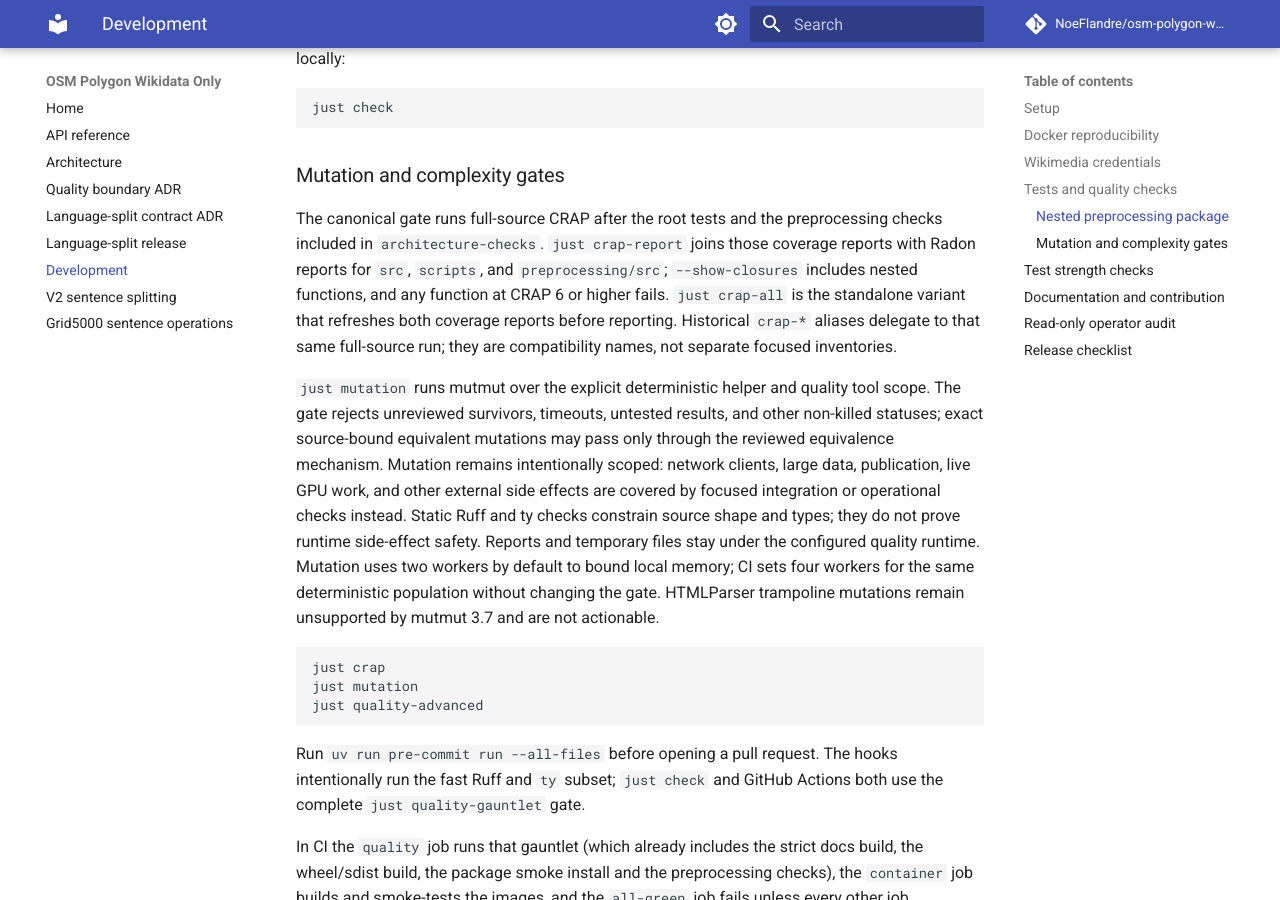
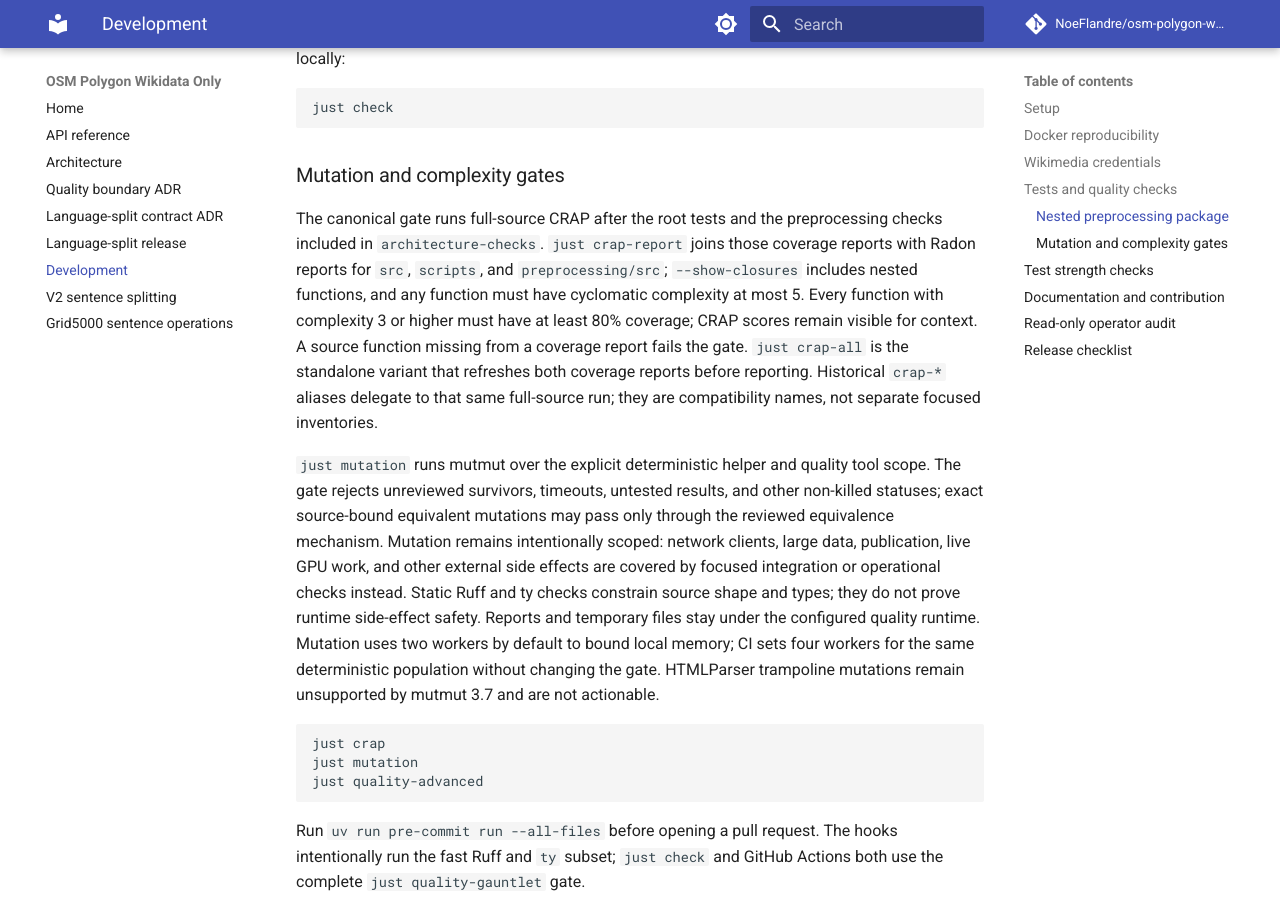
Before and after one commit to NoeFlandre/osm-polygon-wikidata-only, an MkDocs documentation site: the page built from docs/development.md, in a window 1280 px wide and 900 px high, scrolled down 3856 px. Built offline with MkDocs 1.6.1 and Material for MkDocs 9.7.7, drawn with Linux system fonts in a browser that asks for light colours; comment, search, counter and statistics services are not loaded.

Commit message:
docs: align guide with CRAP coverage gate
Co-Authored-By: Claude Opus 5.5 <noreply@anthropic.com>

```diff
--- a/docs/development.md
+++ b/docs/development.md
@@ -199,10 +199,13 @@ The canonical gate runs full-source CRAP after the root tests and the
 preprocessing checks included in `architecture-checks`. `just crap-report`
 joins those coverage reports with Radon reports for `src`, `scripts`, and
 `preprocessing/src`; `--show-closures` includes nested functions, and any
-function at CRAP 6 or higher fails. `just crap-all` is the standalone variant
-that refreshes both coverage reports before reporting. Historical `crap-*`
-aliases delegate to that same full-source run; they are compatibility names,
-not separate focused inventories.
+function must have cyclomatic complexity at most 5. Every function with
+complexity 3 or higher must have at least 80% coverage; CRAP scores remain
+visible for context. A source function missing from a coverage report fails
+the gate. `just crap-all` is the standalone variant that refreshes both
+coverage reports before reporting. Historical `crap-*` aliases delegate to
+that same full-source run; they are compatibility names, not separate focused
+inventories.
 
 `just mutation` runs mutmut over the explicit deterministic helper and quality
 tool scope. The gate rejects unreviewed survivors, timeouts, untested results,
```
